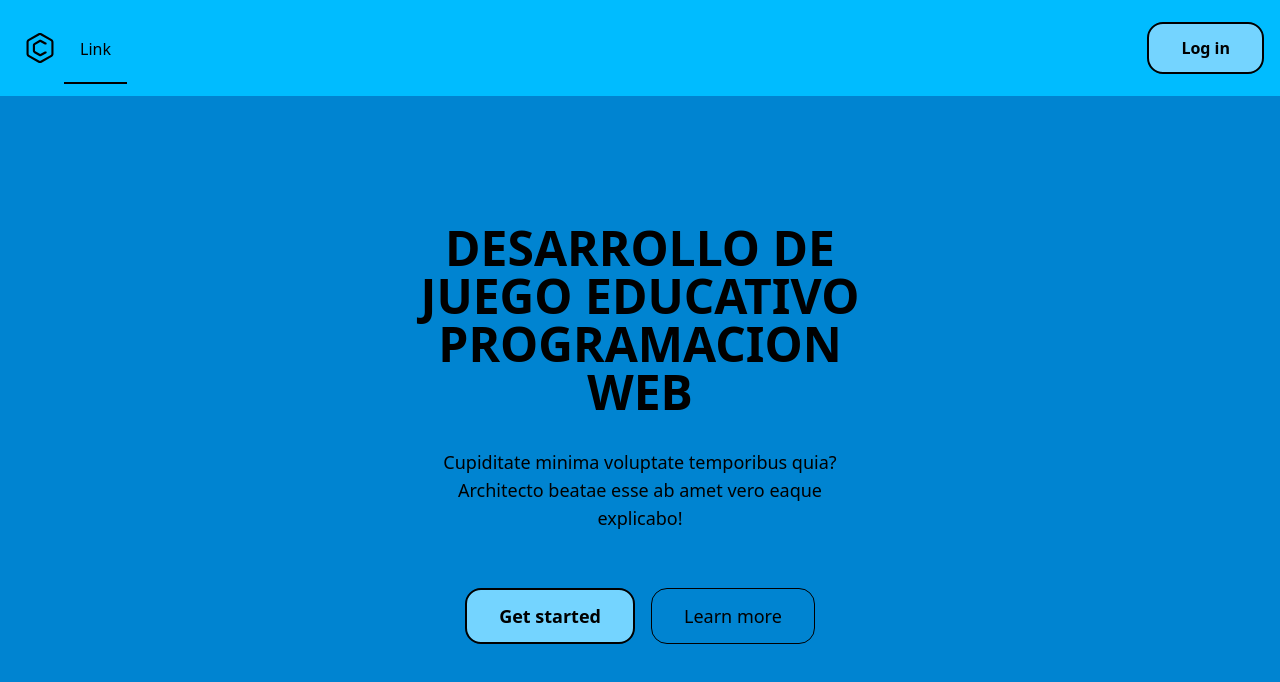
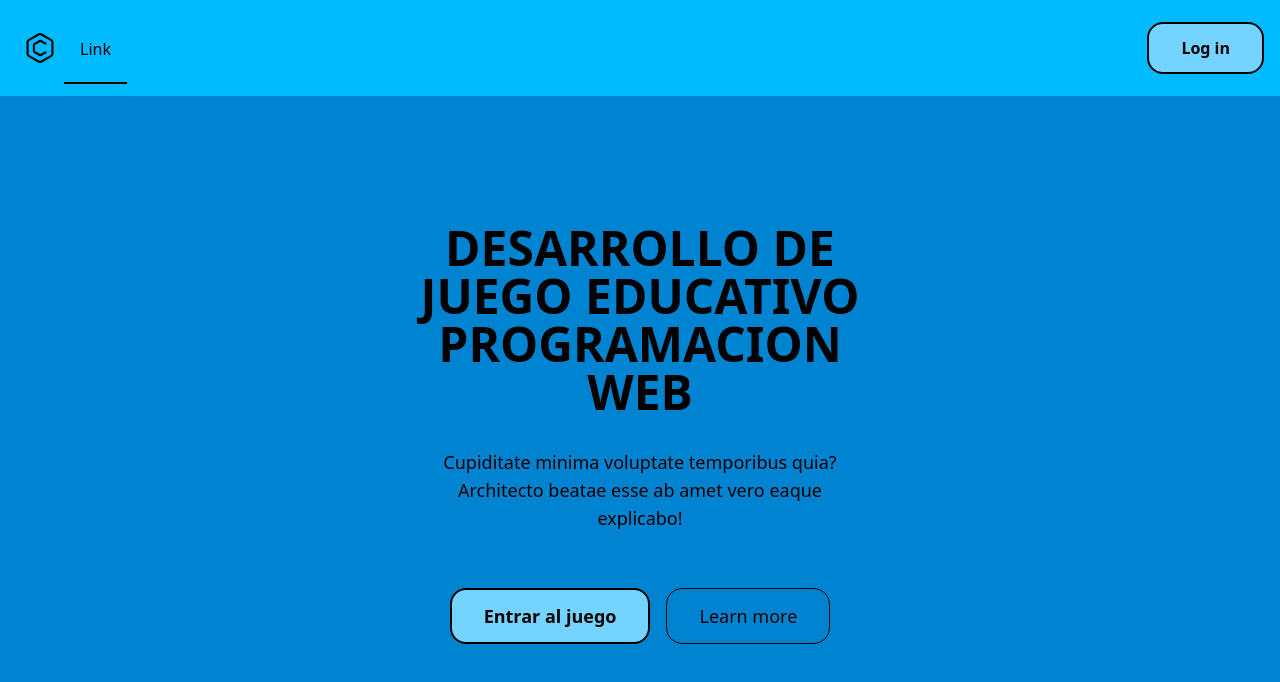
Before and after one commit to MauriErick24/pWeb, a React (Vite) app: page / in a window 1280 px wide. Shown: the top 682 px of the page. Built offline with nearby package versions, Linux system fonts and the light colour scheme.

Commit message:
Add component dashboard

```diff
--- a/src/components/Header.tsx
+++ b/src/components/Header.tsx
@@ -1,4 +1,4 @@
-import React from "react";
+import { Link } from "react-router-dom";
 
 export const Header = () => {
   return (
@@ -13,9 +13,9 @@ export const Header = () => {
           amet vero eaque explicabo!
         </p>
         <div className="flex flex-wrap justify-center">
-          <button className="px-8 py-3 m-2 text-lg font-semibold rounded-2xl bg-sky-300 cursor-pointer border-2 ">
-            Get started
-          </button>
+          <Link to="/dashboard" className="px-8 py-3 m-2 text-lg font-semibold rounded-2xl bg-sky-300 cursor-pointer border-2 ">
+            Entrar al juego
+          </Link>
           <button className="px-8 py-3 m-2 text-lg border rounded-2xl cursor-pointer hover:bg-amber-300">
             Learn more
           </button>
--- /dev/null
+++ b/src/page/Dashboard.tsx
@@ -0,0 +1,8 @@
+
+export const Dashboard = () => {
+  return (
+    <main className='bg-sky-300 min-h-screen'>
+      dashboard
+    </main>
+  )
+}
--- a/src/router/Routes.tsx
+++ b/src/router/Routes.tsx
@@ -1,5 +1,6 @@
 import { RouterProvider, createBrowserRouter } from "react-router-dom";
 import { App } from "../App";
+import { Dashboard } from "../page/Dashboard";
 const Routes = () =>{
     // const routerForPublic =[
 
@@ -11,6 +12,10 @@ const Routes = () =>{
         {
             path: "/",
             element:<App/>
+        },
+        {
+            path: "/dashboard",
+            element: <Dashboard/>
         }
     ]
     const router = createBrowserRouter([
```
